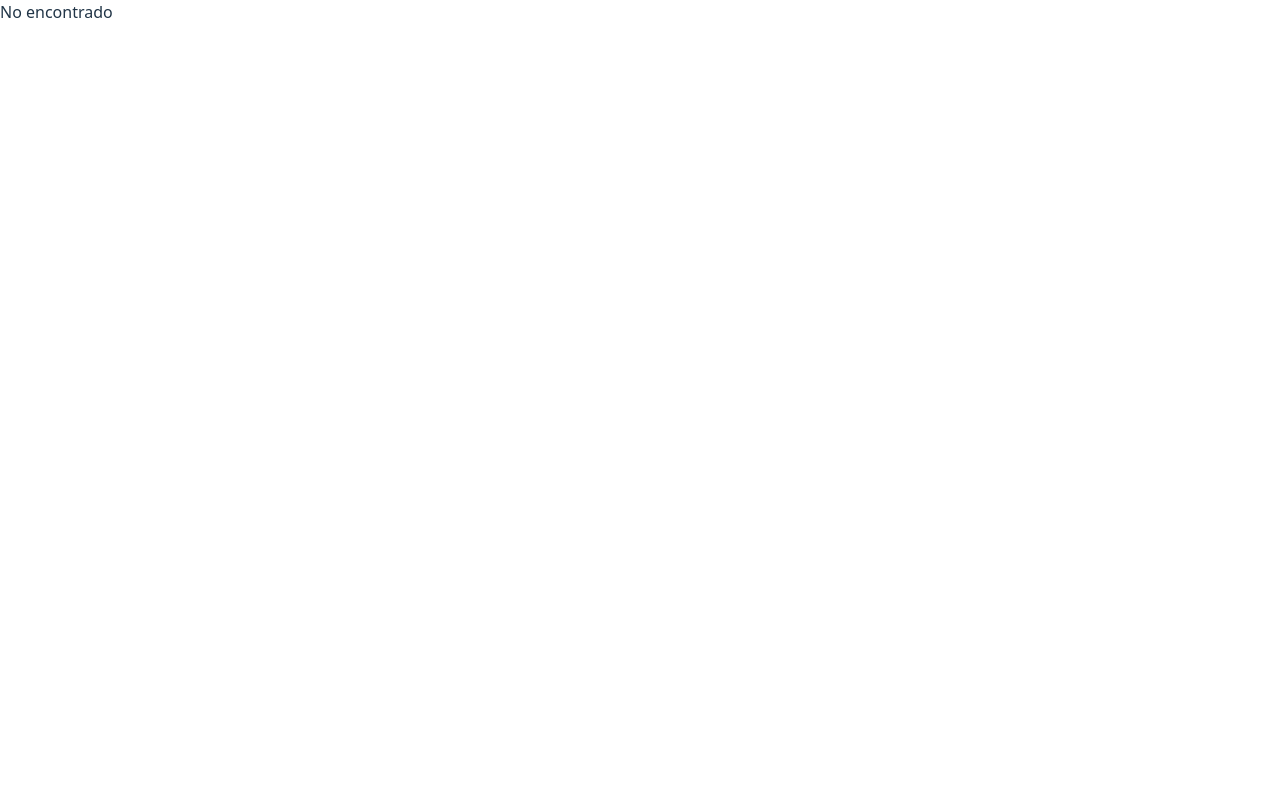
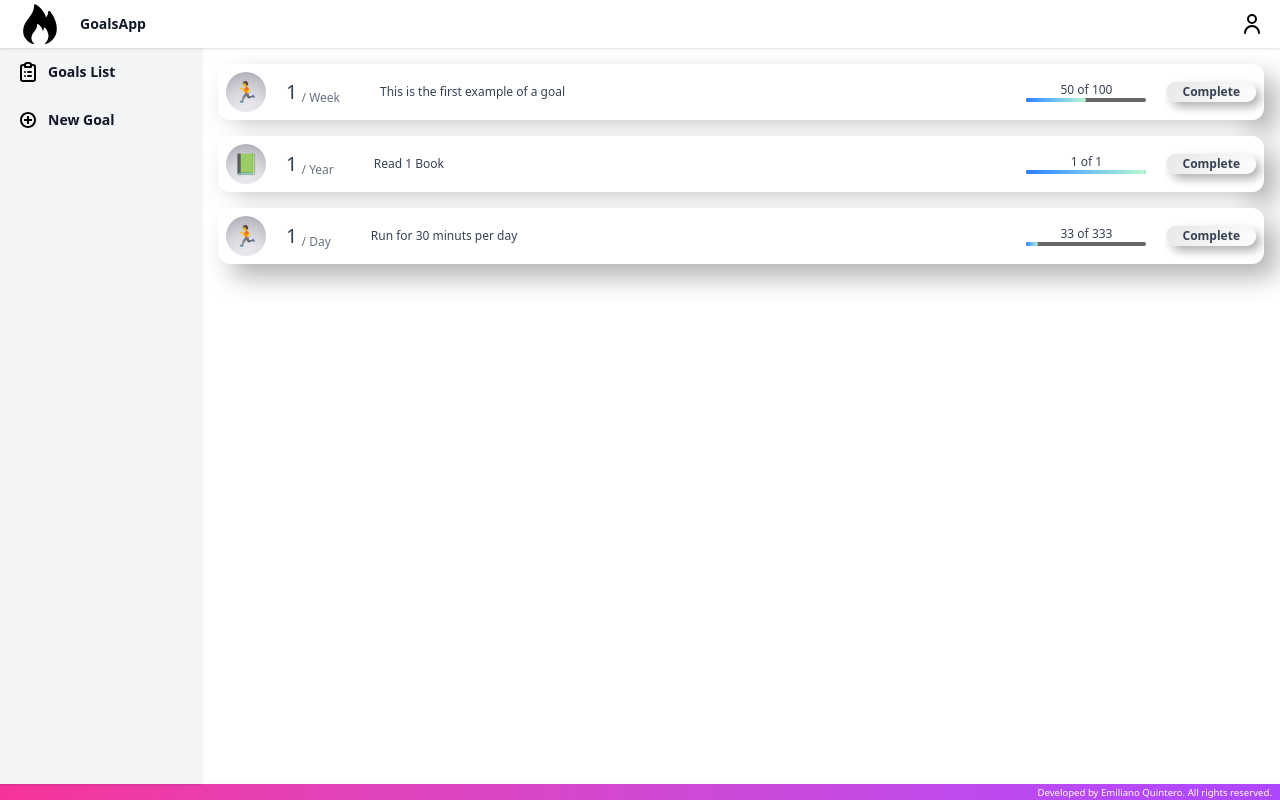
Before and after one commit to emilianoquintero/metas-app, a React (Vite) app: page /metas-app-gh-pages/lista in a window 1280 px wide. Built offline with nearby package versions, Linux system fonts and the light colour scheme.

Commit message:
Solucionando errores

```diff
--- a/package.json
+++ b/package.json
@@ -2,7 +2,7 @@
   "name": "metas-app",
   "private": true,
   "version": "0.0.0",
-  "homepage": "https://emilianoquintero.github.io/metas-app-gh-pages",
+  "homepage": "https://emilianoquintero.github.io/metas-app-gh-pages/",
   "type": "module",
   "scripts": {
     "predeploy" : "npm run build",
--- a/public/meta.json
+++ b/public/meta.json
@@ -1,4 +1,3 @@
-
 {
     "id": "1",
     "detalles": "This new goal replaced the first example because there is no connection to the database.",
@@ -6,6 +5,6 @@
     "eventos": 6,
     "icono": "✈️",
     "meta": 12,
-        "plazo": "'2030-01-01'",
+    "plazo": "2030-01-01",
     "completado": 0
 }
--- a/public/metas.json
+++ b/public/metas.json
@@ -6,7 +6,7 @@
         "eventos": 1,
         "icono": "🏃",
         "meta": 100,
-        "plazo": "'2030-01-01'",
+        "plazo": "2030-01-01",
         "completado": 50
     },
     {
@@ -16,7 +16,7 @@
         "eventos": 1,
         "icono": "📗",
         "meta": 1,
-        "plazo": "'2030-01-01'",
+        "plazo": "2030-01-01",
         "completado": 1
     },
     {
@@ -26,7 +26,7 @@
         "eventos": 1,
         "icono": "🏃",
         "meta": 333,
-        "plazo": "'2030-01-01'",
+        "plazo": "2030-01-01",
         "completado": 33
     }
 ]
--- a/src/App.jsx
+++ b/src/App.jsx
@@ -2,6 +2,7 @@ import './App.css'
 import { Route, Routes } from 'react-router'
 import Layout from './components/share/Layout'
 import Lista from './components/lista/Lista'
+import Presentacion from './components/share/Presentacion'
 import Detalle from './components/nueva/Detalles'
 import NoEncontrado from './components/share/NoEncontrado'
 import Modal from './components/share/Modal'
@@ -14,17 +15,11 @@ function App() {
   const [,enviar] = useContext(Contexto);
 
   useEffect(() => {
-
     async function fetchData() {
-
         const metas = await pedirMetas();
-
         enviar({ tipo: "colocar", metas });
-
     }
-
     fetchData();
-
 }, []);
 
   // useEffect(() => {
@@ -37,16 +32,16 @@ function App() {
 
   return (
     <Routes>
-      <Route path='/' element={<Layout></Layout>}>
-        <Route index element={<Lista/>}></Route>
-        <Route path='/lista' element={<Lista/>}>
-          <Route path='/lista/:id'
+      <Route path='metas-app-gh-pages/' element={<Layout></Layout>}>
+        <Route index element={<Presentacion/>}></Route>
+        <Route path='lista' element={<Lista/>}>
+          <Route path=':id'
             element={
             <Modal>
               <Detalle></Detalle>
             </Modal>}/>
         </Route>
-        <Route path='/nueva' element={<Detalle/>}></Route>
+        <Route path='nueva' element={<Detalle/>}></Route>
       </Route>
       <Route path='/*' element={<NoEncontrado/>}/>
     </Routes>
--- a/src/components/lista/Meta.jsx
+++ b/src/components/lista/Meta.jsx
@@ -4,7 +4,7 @@ import estilos from './Meta.module.css'
 function Meta({id, detalles, periodo, eventos, icono, meta, plazo, completado }) {
 
     return (
-        <Link to={`/lista/${id}`} className={estilos.meta + ' tarjeta'}>
+        <Link to={`${id}`} className={estilos.meta + ' tarjeta'}>
             <div className='flex items-center'>
                 <div className={estilos.icono}>{icono}</div>
                 <p className='text-xl ml-5 mr-10'>{eventos}
--- a/src/components/nueva/Detalles.jsx
+++ b/src/components/nueva/Detalles.jsx
@@ -30,7 +30,7 @@ function Detalle() {
         const metaMemoria = estado.objetos[id];
         if (!id) return;
         if (!metaMemoria){
-            return navegar('/lista');
+            return navegar('/metas-app-gh-pages/lista');
         }
         setform(estado.objetos[id]);
     }, [id]);
@@ -44,7 +44,7 @@ function Detalle() {
         }
         const nuevaMeta = await crearMeta();
         enviar({tipo: 'crear', meta: nuevaMeta});
-        navegar('/lista');
+        navegar('/metas-app-gh-pages/lista');
     };
 
     const actualizar = async () => {
@@ -55,17 +55,17 @@ function Detalle() {
           }
         const metaActualizada = await actualizarMetas();
         enviar({ tipo : 'actualizar', meta: metaActualizada});
-        navegar('/lista');
+        navegar('/metas-app-gh-pages/lista');
     };
 
     const borrar = async () => {
         const idBorrado = await borrarMeta();
         enviar({ tipo : 'borrar', id: idBorrado});
-        navegar('/lista');
+        navegar('/metas-app-gh-pages/lista');
     };
 
     const cancelar = () => {
-        navegar('/lista');
+        navegar('/metas-app-gh-pages/lista');
     };
 
     const opcionesDeFrecuencia = ['Day', 'Week', 'Mont', 'Year'];
--- a/src/components/share/Encabezado.jsx
+++ b/src/components/share/Encabezado.jsx
@@ -9,14 +9,14 @@ function Encabezado() {
     <header className={estilos.encabezado}>
         <div className={estilos.contenedor}>
           <Vinculo
-                to='/'
+                to=''
                 texto='GoalsApp'>
                 <img src={Logo} className={estilos.logo}></img>
           </Vinculo>
         </div>
         <nav className='nav'>
           <Vinculo
-                to='/'>
+                to=''>
                 <img src={Perfil} className={estilos.icono}></img>
           </Vinculo>
         </nav>
--- a/src/components/share/Principal.jsx
+++ b/src/components/share/Principal.jsx
@@ -10,12 +10,12 @@ function Principal({children}) {
         <div className={estilos.principal}>
             <aside className={estilos.aside}>
                 <Vinculo
-                to='/lista'
+                to='lista'
                 texto='Goals List'>
                     <img src={lista} className={estilos.icono}></img>
                 </Vinculo>
                 <Vinculo
-                to='/nueva'
+                to='nueva'
                 texto='New Goal'>
                     <img src={nueva} className={estilos.icono}></img>
                 </Vinculo>
--- a/src/services/Pedidos.jsx
+++ b/src/services/Pedidos.jsx
@@ -1,30 +1,30 @@
 export async function pedirMetas() {
-    const response = await fetch('/metas.json');
+    const response = await fetch('metas.json');
     const metas = await response.json();
     return metas;
 }
 
 export async function pedirMeta() {
-    const response = await fetch('/meta.json');
+    const response = await fetch('/metas-app-gh-pages/meta.json');
     const meta = await response.json();
     return meta;
 }
 
 export async function crearMeta() {
-    const response = await fetch('/meta.json');
+    const response = await fetch('/metas-app-gh-pages/meta.json');
     const metaCreada = await response.json();
     return metaCreada;
 }
 
 export async function actualizarMetas() {
-    const response = await fetch('/meta.json');
+    const response = await fetch('/metas-app-gh-pages/meta.json');
     const metaActualizada = await response.json();
     console.log('Meta actualizada', metaActualizada);
     return metaActualizada;
 }
 
 export async function borrarMeta() {
-    const response = await fetch('/meta.json');
+    const response = await fetch('/metas-app-gh-pages/meta.json');
     const metaBorrada = await response.json();
     console.log('Meta borrada', metaBorrada.id);
     return metaBorrada.id;
```
Lines whose indentation alone changed are shown as unchanged.
